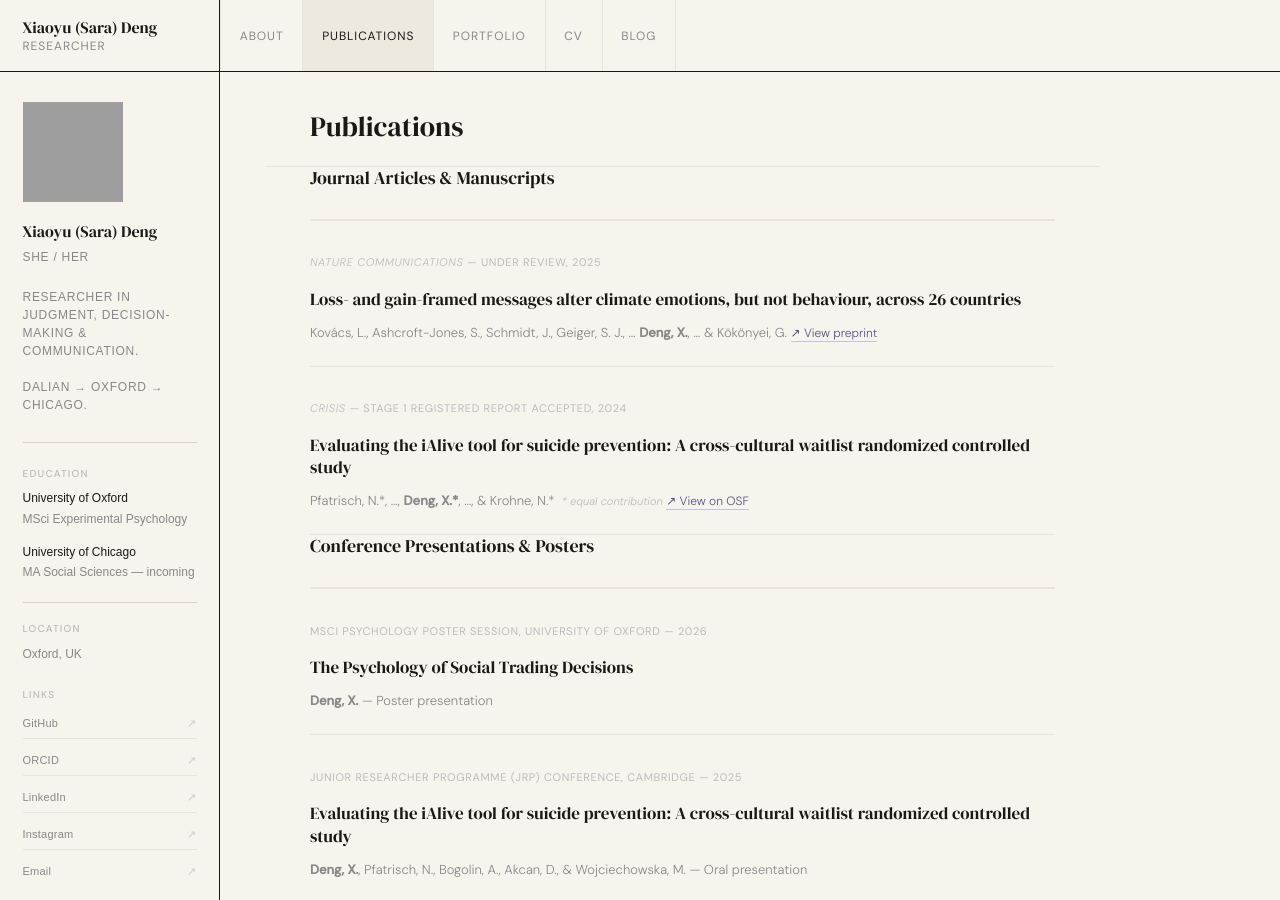
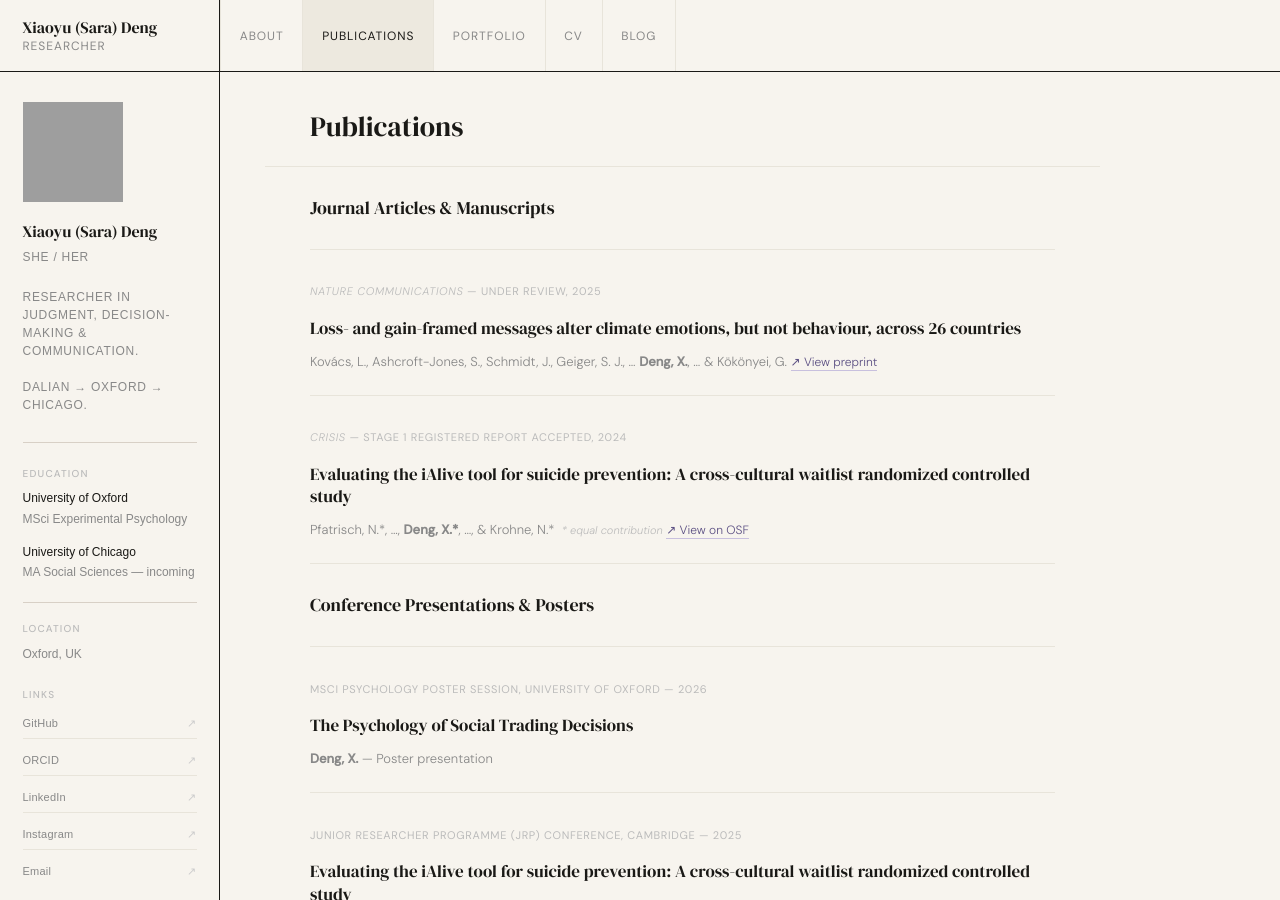
Before and after one commit to saradeng713/saradeng713.github.io, a Jekyll site: the page built from _pages/publications.html, in a window 1280 px wide and 900 px high. Built offline with Jekyll 4.4.1, drawn with Linux system fonts in a browser that asks for light colours; a script that is not in the unit is left out; grey boxes are pictures that could not be loaded.

Commit message:
Update custom.css

```diff
--- a/assets/css/custom.css
+++ b/assets/css/custom.css
@@ -639,7 +639,8 @@ code { padding: 1px 5px !important; }
   font-size: 18px !important;
   font-weight: 400 !important;
   color: var(--text-primary) !important;
-  border-bottom: 2px solid var(--rule-light) !important;
+  border-bottom: 1px solid var(--rule-light) !important;
+  padding-top: 2rem !important;
   padding-bottom: 2rem !important;
   margin: 0 !important;
 }
```
